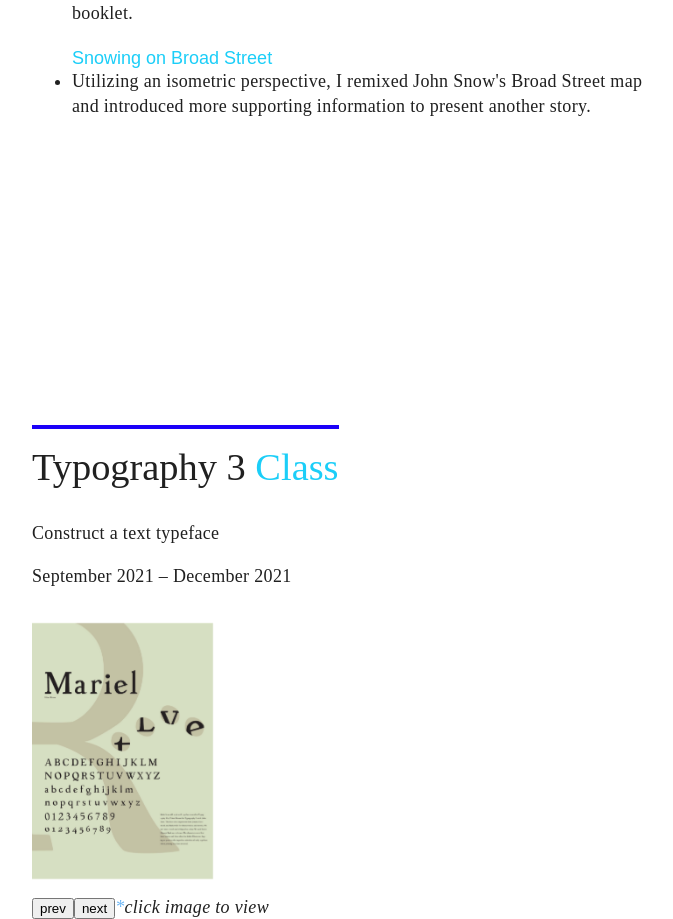
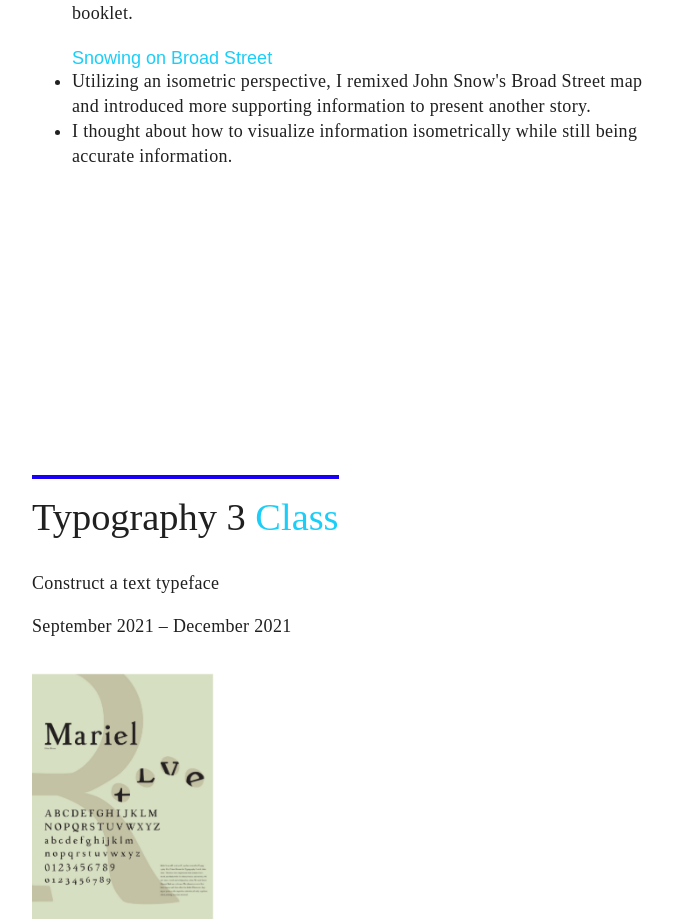
Before and after one commit to ethanwatsonj88/portfolio, a Next.js app: page / in a window 1280 px wide. Shown: the part 4683-5602 px from the top of the page, without its empty margins (290-963 px from the left). Built offline with nearby package versions, Linux system fonts and the light colour scheme; a web font is replaced by a local one.

Commit message:
content stuff

```diff
--- a/pages/index.js
+++ b/pages/index.js
@@ -267,6 +267,7 @@ export default class Home extends React.Component {
               <span className="light-cyan">Snowing on Broad Street</span>
               <li>Utilizing an isometric perspective, I remixed John Snow's Broad Street map and
               introduced more supporting information to present another story.</li>
+              <li>I thought about how to visualize information isometrically while still being accurate information.</li>
             </ul>
 
             <div className="slide-spacing"></div>
```
